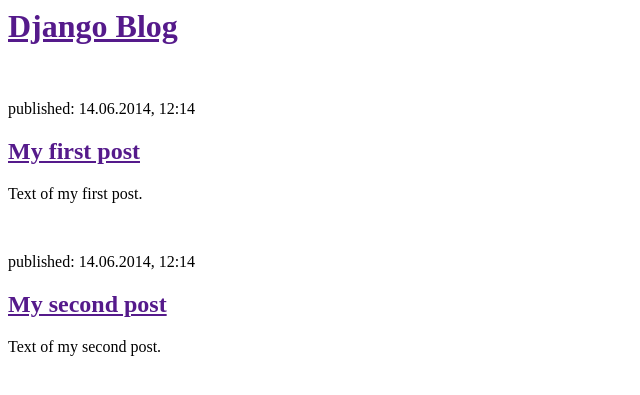
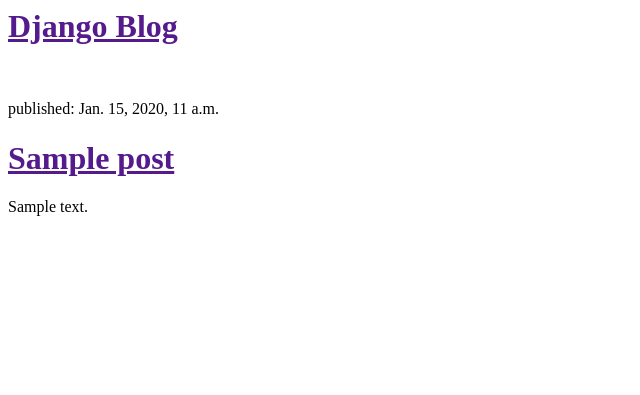
Before and after one commit to DanOgiela/my-first-blog, a Django app: template templates/blog/post_list.html in a window 1280 px wide. Shown: the top 395 px of the page, without its empty margins (0-640 px from the left). Run offline with Django 3.2, Linux system fonts and the light colour scheme; the template is opened without the code that fills it: values that come from a table or form of the project are taken from there, others are empty; tables that the repository leaves empty hold one stand-in row (values such as "Sample post").

Commit message:
Added original posts showing

```diff
--- a/blog/views.py
+++ b/blog/views.py
@@ -1,6 +1,9 @@
 from django.shortcuts import render
+from .models import Post
+from django.utils import timezone
 
 # Create your views here.
 
 def post_list(request):
-    return render(request, 'blog/post_list.html', {})
+    posts = Post.objects.filter(published_data__lt=timezone.now()).order_by('published_data')
+    return render(request, 'blog/post_list.html', {'posts' : posts})
--- a/templates/blog/post_list.html
+++ b/templates/blog/post_list.html
@@ -11,19 +11,14 @@
             <br />
         </div>
 
-        <div>
-            <p>published: 14.06.2014, 12:14</p>
-            <h2><a href="">My first post</a></h2>
-            <p>Text of my first post.</p>
-        </div>
-
-        <br />
-
-        <div>
-            <p>published: 14.06.2014, 12:14</p>
-            <h2><a href="">My second post</a></h2>
-            <p>Text of my second post.</p>
-        </div>
+        {% for post in posts %}
+            <div>
+                <p>published: {{ post.published_data }}</p>
+                <h1><a href="">{{ post.title }}</a> </h1>
+                <p>{{ post.text|linebreaks }}</p>
+                <br/>
+            </div>
+        {% endfor %}
     </body>
 
 </html>
```
